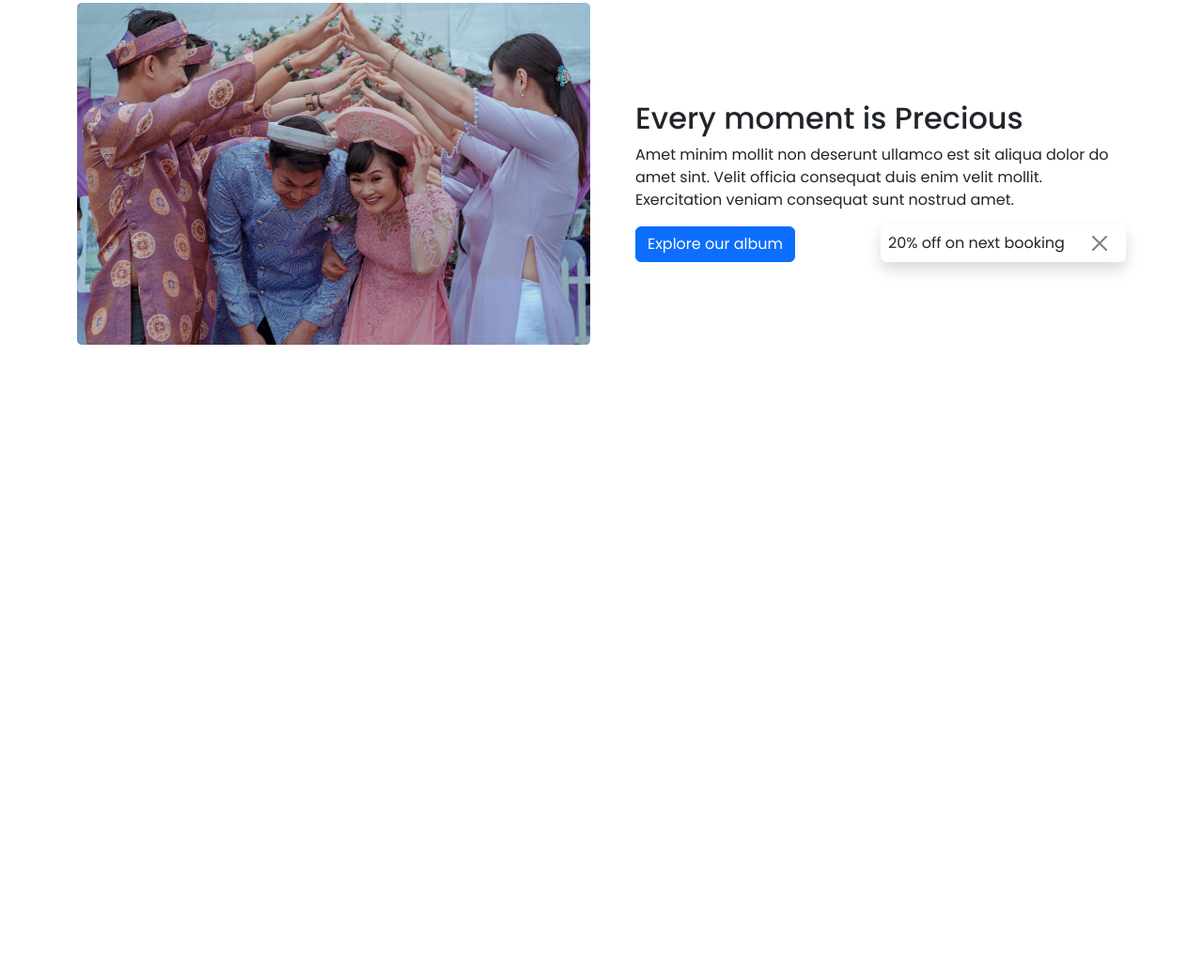
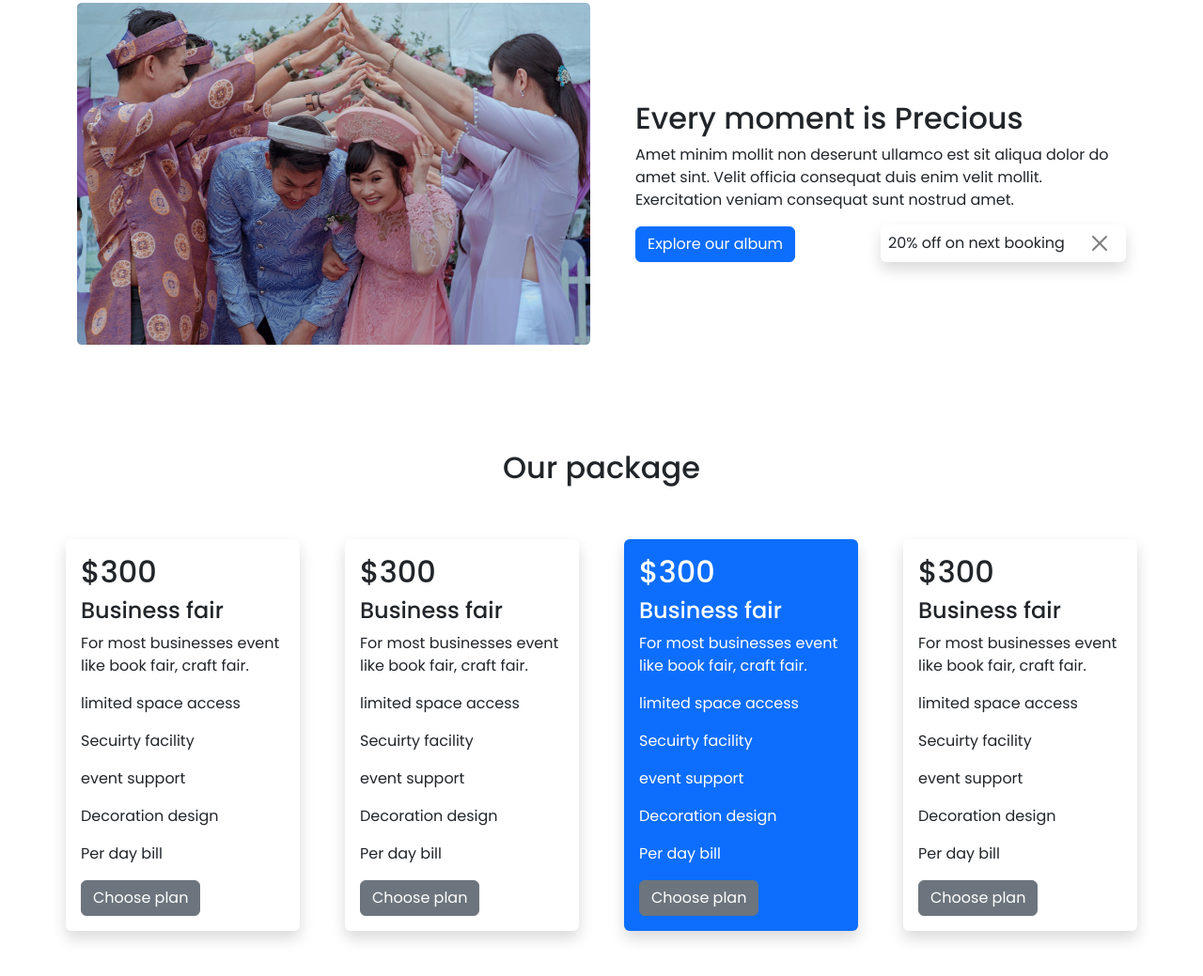
Before and after one commit to Sohel-Developer/Wedding-convention-center, a plain HTML site: page index.html in a window 1280 px wide. Shown: the part 620-1659 px from the top of the page at 94% size. Before the commit the page ends 1051 px from the top, so only its background shows below. Drawn offline with nearby package versions, Linux system fonts and the light colour scheme.

Commit message:
Our Package Section Added

```diff
--- a/index.html
+++ b/index.html
@@ -13,6 +13,10 @@
   <!-- Bootstrap Css -->
   <link href="https://cdn.jsdelivr.net/npm/bootstrap@5.3.0-alpha1/dist/css/bootstrap.min.css" rel="stylesheet"
     integrity="sha384-GLhlTQ8iRABdZLl6O3oVMWSktQOp6b7In1Zl3/Jr59b6EGGoI1aFkw7cmDA6j6gD" crossorigin="anonymous">
+  <!-- Fontawesome -->
+  <link rel="stylesheet" href="https://cdnjs.cloudflare.com/ajax/libs/font-awesome/6.2.1/css/all.min.css"
+    integrity="sha512-MV7K8+y+gLIBoVD59lQIYicR65iaqukzvf/nwasF0nqhPay5w/9lJmVM2hMDcnK1OnMGCdVK+iQrJ7lzPJQd1w=="
+    crossorigin="anonymous" referrerpolicy="no-referrer" />
 
   <link rel="stylesheet" href="style.css">
 </head>
@@ -95,17 +99,75 @@
             velit mollit. Exercitation veniam consequat sunt nostrud amet.</p>
           <button class="btn btn-primary">Explore our album</button>
 
-          <div class="d-flex  w-50 position-absolute  bottom-0 end-0 shadow p-2 rounded">
+          <div class="d-flex  w-50 position-absolute  bottom-0 end-0 shadow p-2 rounded col">
             <div class="toast-body">
               20% off on next booking
             </div>
             <button type="button" class="btn-close me-2 m-auto" data-bs-dismiss="toast" aria-label="Close"></button>
           </div>
         </div>
+      </div>
+    </section>
 
+    <!-- Our Package  -->
+    <section class="container py-5">
+      <h2 class="text-center pb-5">Our package</h2>
+      <div class="our__packages row gap-5">
+        <div class="package shadow p-3 rounded col">
+          <h2>$300</h2>
+          <h4>Business fair</h4>
+          <p>For most businesses event
+            like book fair, craft fair.</p>
+          <p>limited space access</p>
+          <p>Secuirty facility</p>
+          <p>event support</p>
+          <p>Decoration design</p>
+          <p>Per day bill</p>
+          <button class="btn btn-secondary">Choose plan</button>
+        </div>
+        <div class="package shadow p-3 rounded col">
+          <h2>$300</h2>
+          <h4>Business fair</h4>
+          <p>For most businesses event
+            like book fair, craft fair.</p>
+          <p>limited space access</p>
+          <p>Secuirty facility</p>
+          <p>event support</p>
+          <p>Decoration design</p>
+          <p>Per day bill</p>
+          <button class="btn btn-secondary">Choose plan</button>
+        </div>
+        <div class="package shadow p-3 rounded col bg-primary text-white">
+          <h2>$300</h2>
+          <h4>Business fair</h4>
+          <p>For most businesses event
+            like book fair, craft fair.</p>
+          <p>limited space access</p>
+          <p>Secuirty facility</p>
+          <p>event support</p>
+          <p>Decoration design</p>
+          <p>Per day bill</p>
+          <button class="btn btn-secondary">Choose plan</button>
+        </div>
+
+        <div class="package shadow p-3 rounded col">
+          <h2>$300</h2>
+          <h4>Business fair</h4>
+          <p>For most businesses event
+            like book fair, craft fair.</p>
+          <p>limited space access</p>
+          <p>Secuirty facility</p>
+          <p>event support</p>
+          <p>Decoration design</p>
+          <p>Per day bill</p>
+          <button class="btn btn-secondary">Choose plan</button>
+        </div>
 
       </div>
+
     </section>
+
+    <!-- Happy Clints -->
   </main>
 
 
```
